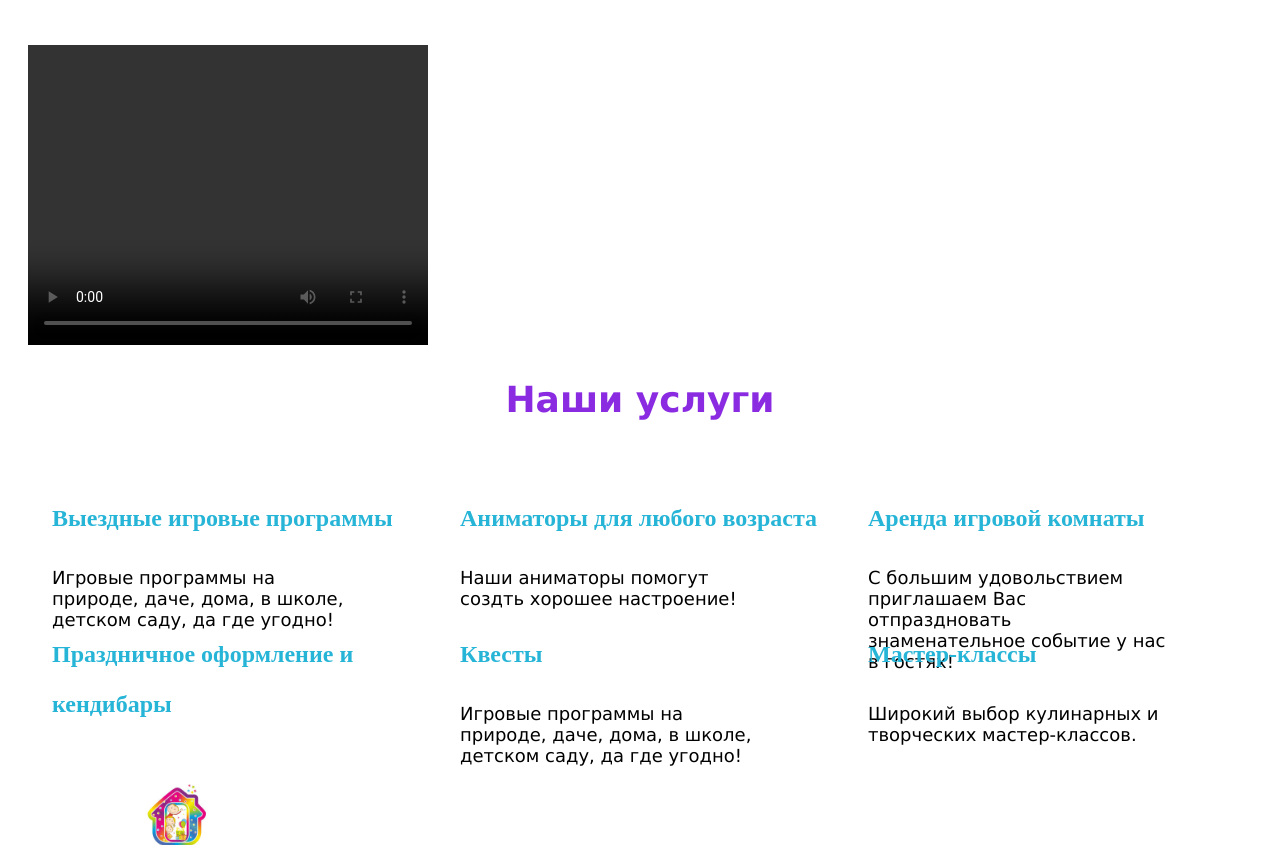
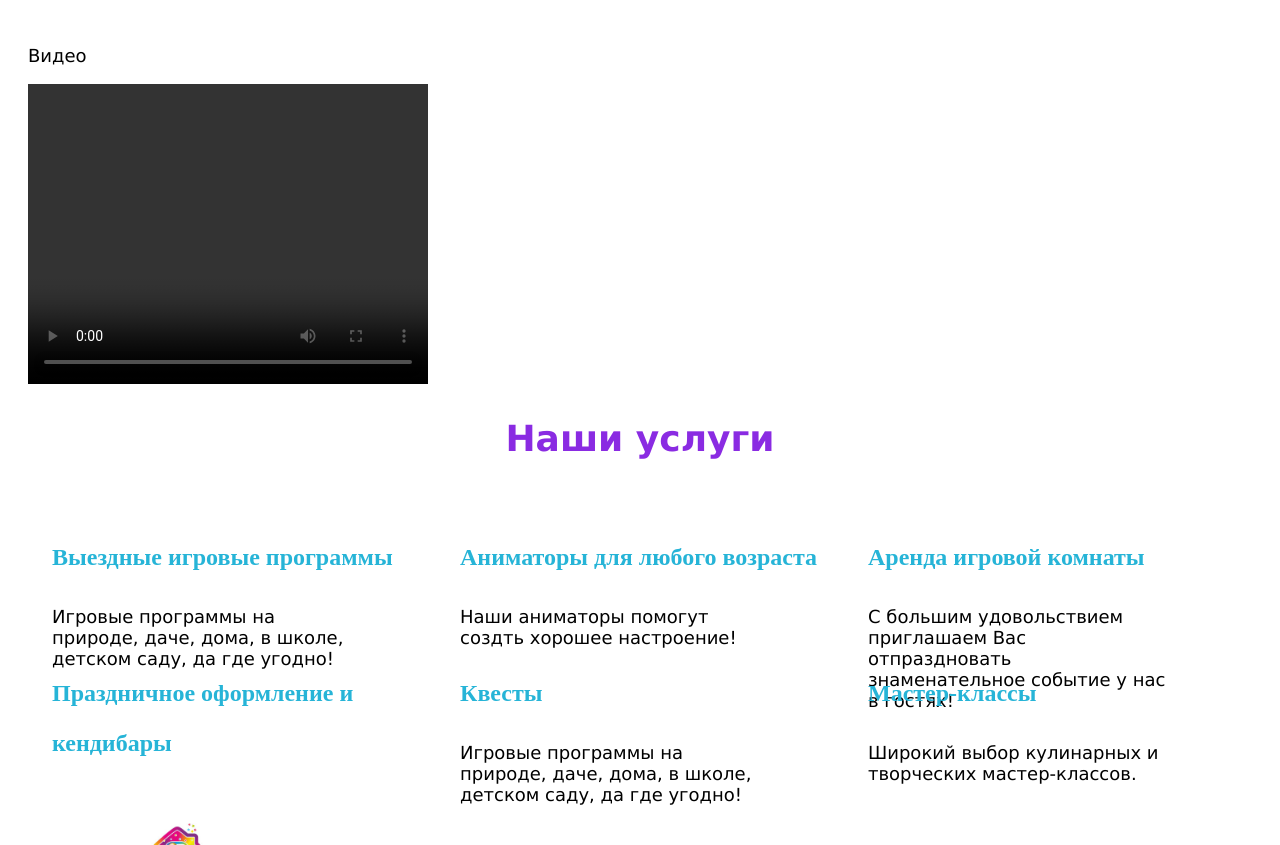
Before and after one commit to Elena2021Volkova/firstproject, a plain HTML site: page index.html in a window 1280 px wide. Shown: the part 1780-2625 px from the top of the page. Drawn offline with Linux system fonts and the light colour scheme.

Commit message:
changet html

```diff
--- a/index.html
+++ b/index.html
@@ -52,7 +52,7 @@
 </section>
 
 <section>
-    <p></p>
+    <p>Видео</p>
      <video width="400" height="300" controls="controls" >
     source src="./video/0-02-05-448f163e8b5b65c580e1ea17a695927ef180eabfa7b3e8a930c710a981707098_610c20bdb60ecf13.mp4" type='video/ogg; codecs="theorа"
     type='video/mp4; codecs="avc1.42E01E, mp4a.40.2"'
```
